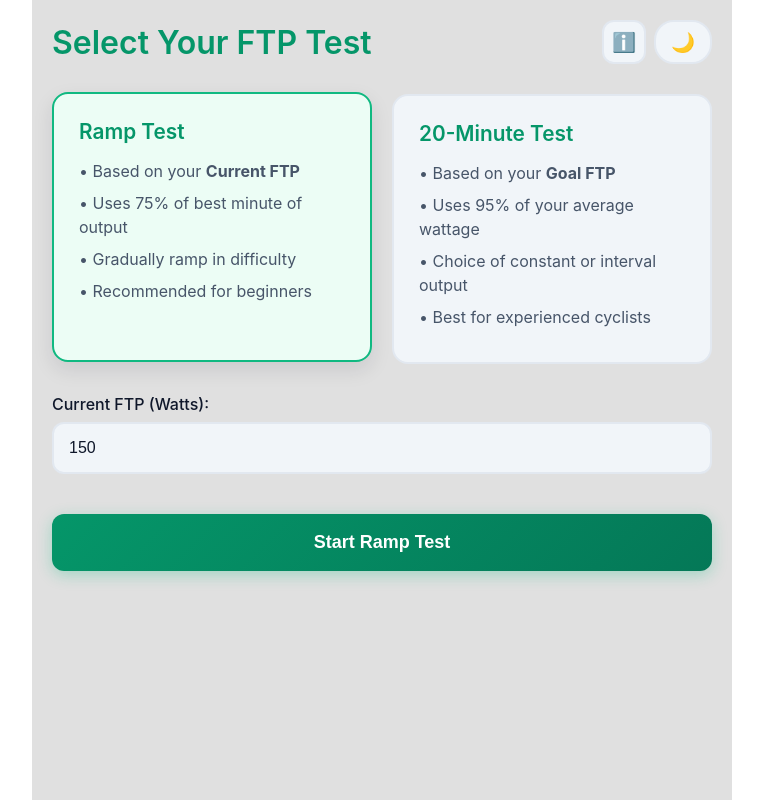
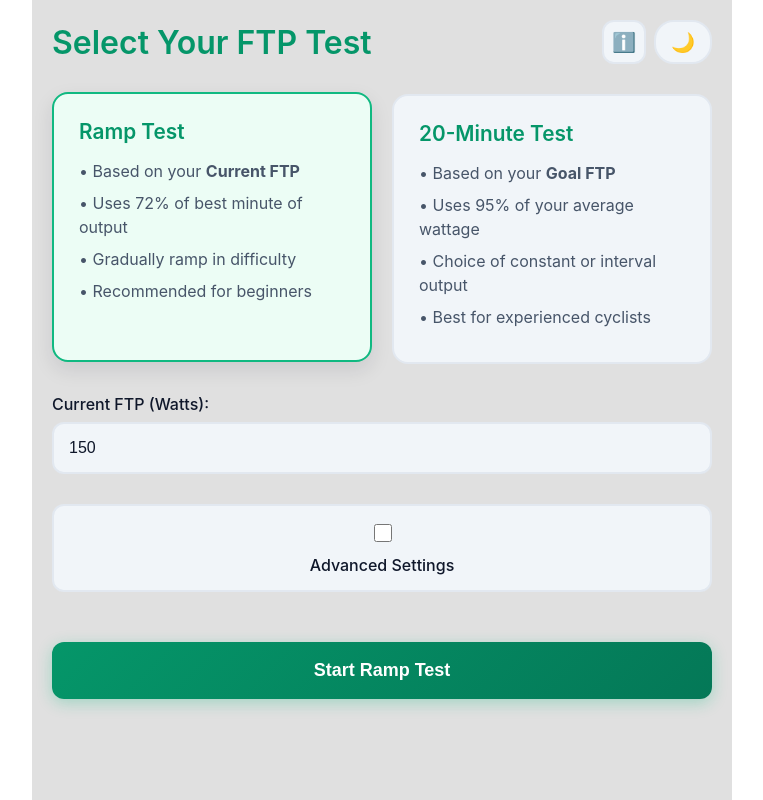
Before and after one commit to lazydictionary/FTP-Tester, a React (Create React App) app: page / in a window 1280 px wide. Shown: the whole page, without its empty margins (258-1021 px from the left). Built offline with nearby package versions, Linux system fonts and the light colour scheme.

Commit message:
Added advanced settings for ramp test

```diff
--- a/src/pages/SetupScreen.css
+++ b/src/pages/SetupScreen.css
@@ -297,6 +297,89 @@
   width: 44px; /* Fixed width to match height */
 }
 
+/* Add these styles to your existing CSS */
+.advanced-toggle {
+  padding: 15px;
+  background: var(--bg-secondary);
+  border-radius: 12px;
+  border: 2px solid var(--border-color);
+  margin: 10px 0;
+}
+
+.advanced-toggle label {
+  display: flex;
+  align-items: center;
+  gap: 10px;
+  cursor: pointer;
+  font-weight: 500;
+  color: var(--text-primary);
+}
+
+.advanced-toggle input[type="checkbox"] {
+  width: 18px;
+  height: 18px;
+  accent-color: var(--border-active);
+}
+
+.advanced-settings {
+  padding: 20px;
+  background: var(--bg-secondary);
+  border-radius: 12px;
+  border: 2px solid var(--border-active);
+  margin-bottom: 15px;
+  animation: fadeIn 0.3s ease-out;
+}
+
+.advanced-settings label {
+  display: flex;
+  flex-direction: column;
+  gap: 8px;
+  margin-bottom: 15px;
+}
+
+.percentage-input {
+  padding: 15px;
+  border: 2px solid var(--border-color);
+  border-radius: 12px;
+  font-size: 16px;
+  background-color: var(--bg-card);
+  color: var(--text-primary);
+  transition: all 0.3s ease;
+}
+
+.percentage-input:focus {
+  outline: none;
+  border-color: var(--border-active);
+  box-shadow: 0 0 0 3px rgba(16, 185, 129, 0.2);
+}
+
+.advanced-note {
+  font-size: 0.9rem;
+  color: var(--text-secondary);
+  margin: 10px 0 0;
+  font-style: italic;
+}
+
+@keyframes fadeIn {
+  from {
+    opacity: 0;
+    transform: translateY(-10px);
+  }
+  to {
+    opacity: 1;
+    transform: translateY(0);
+  }
+}
+
+/* Add validation styling */
+input:invalid {
+  border-color: #ef4444 !important;
+}
+
+input:invalid:focus {
+  box-shadow: 0 0 0 3px rgba(239, 68, 68, 0.2) !important;
+}
+
 /* Responsive design */
 @media (max-width: 768px) {
   .test-options {
--- a/src/pages/SetupScreen.jsx
+++ b/src/pages/SetupScreen.jsx
@@ -7,6 +7,8 @@ export default function SetupScreen({ onStartTest, darkMode, toggleDarkMode }) {
   const [goalFTP, setGoalFTP] = useState(175);
   const [testType, setTestType] = useState('ramp');
   const [selectedProtocol, setSelectedProtocol] = useState(TwentyMinTestProtocols.STANDARD);
+  const [showAdvanced, setShowAdvanced] = useState(false);
+  const [rampTestPercentage, setRampTestPercentage] = useState(0.72);
 
   const handleSubmit = (e) => {
     e.preventDefault();
@@ -15,7 +17,15 @@ export default function SetupScreen({ onStartTest, darkMode, toggleDarkMode }) {
       currentFTP,
       goalFTP,
       protocol: testType === '20min' ? selectedProtocol : TwentyMinTestProtocols.STANDARD,
+      rampTestPercentage: testType === 'ramp' ? rampTestPercentage : null,
     });
+  };
+
+  const handlePercentageChange = (e) => {
+    const value = parseFloat(e.target.value);
+    if (value >= 0.70 && value <= 0.80) {
+      setRampTestPercentage(value);
+    }
   };
 
   return (
@@ -39,7 +49,7 @@ export default function SetupScreen({ onStartTest, darkMode, toggleDarkMode }) {
         >
           <h3>Ramp Test</h3>
           <p>• Based on your <strong>Current FTP</strong></p>
-          <p>• Uses 75% of best minute of output</p>
+          <p>• Uses 72% of best minute of output</p>
           <p>• Gradually ramp in difficulty</p>
           <p>• Recommended for beginners</p>
         </div>
@@ -69,6 +79,37 @@ export default function SetupScreen({ onStartTest, darkMode, toggleDarkMode }) {
                 required
               />
             </label>
+
+            <div className="advanced-toggle">
+              <label>
+                <input
+                  type="checkbox"
+                  checked={showAdvanced}
+                  onChange={() => setShowAdvanced(!showAdvanced)}
+                />
+                Advanced Settings
+              </label>
+            </div>
+
+            {showAdvanced && (
+              <div className="advanced-settings">
+                <label>
+                  FTP Calculation Percentage (0.70-0.80):
+                  <input
+                    type="number"
+                    step="0.01"
+                    min="0.70"
+                    max="0.80"
+                    value={rampTestPercentage}
+                    onChange={handlePercentageChange}
+                    className="percentage-input"
+                  />
+                </label>
+                <p className="advanced-note">
+                  Default value of 72% is used to not overestimate FTP, 75% is the traditional value.
+                </p>
+              </div>
+            )}
           </>
         )}
 
```
Lines whose indentation alone changed are shown as unchanged.
